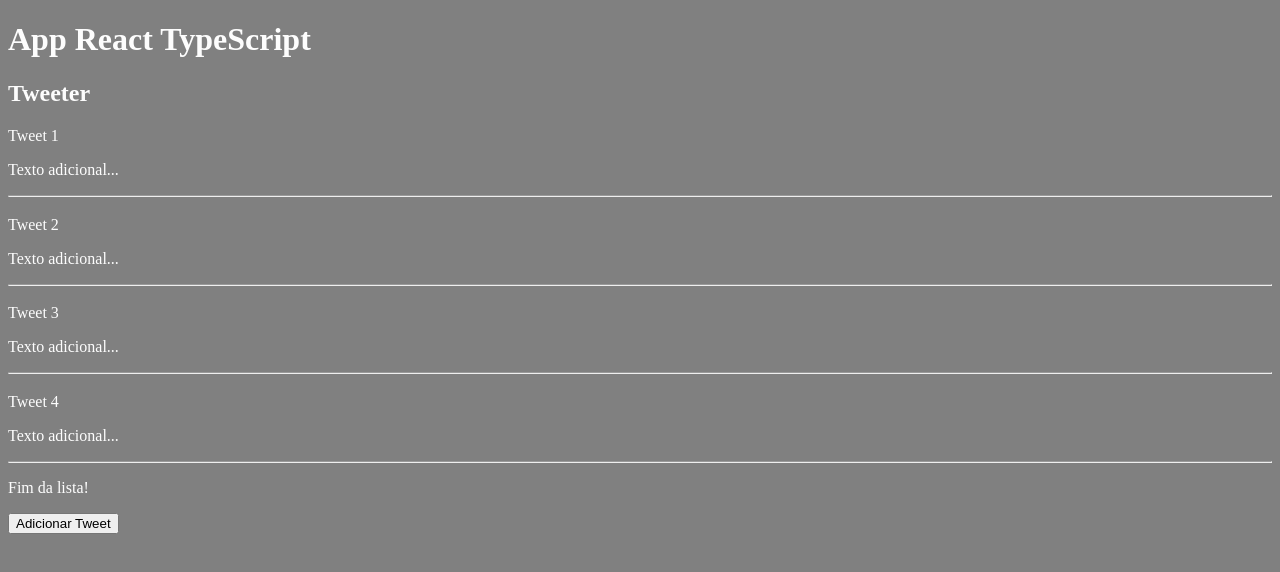
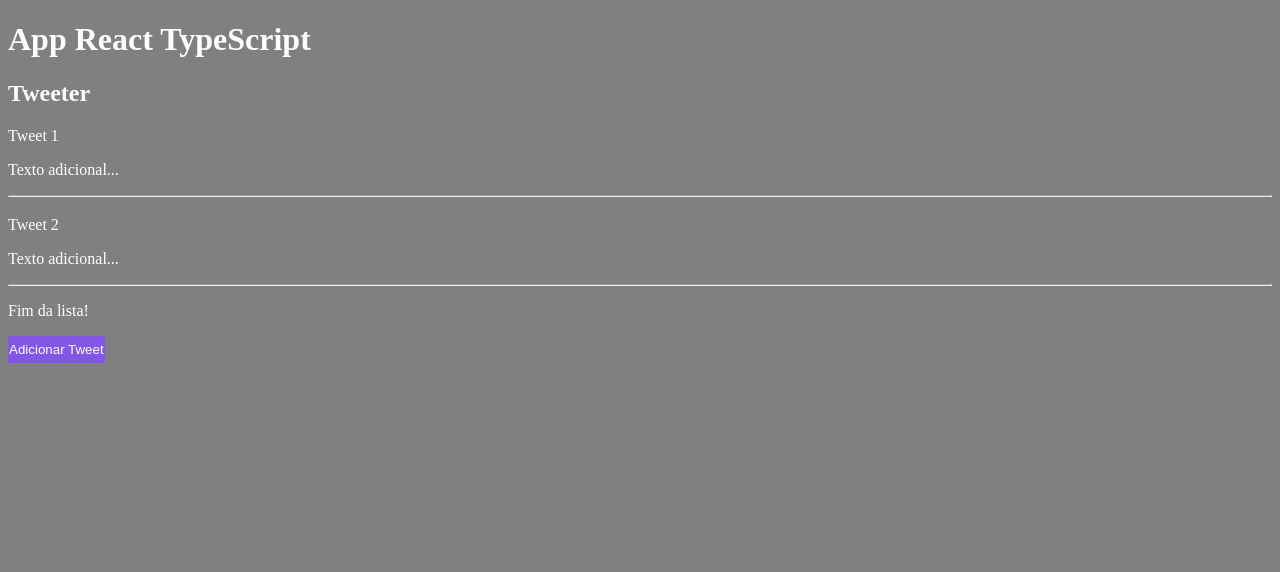
Before and after one commit to kayque-willy/react-ts-app, a React (Vite) app: page / in a window 1280 px wide. Shown: the top 572 px of the page. Built offline with nearby package versions, Linux system fonts and the light colour scheme.

Commit message:
melhorias

```diff
--- a/package.json
+++ b/package.json
@@ -10,7 +10,8 @@
   },
   "dependencies": {
     "react": "^18.2.0",
-    "react-dom": "^18.2.0"
+    "react-dom": "^18.2.0",
+    "react-router-dom": "^6.4.5"
   },
   "devDependencies": {
     "@types/react": "^18.0.26",
--- a/src/App.tsx
+++ b/src/App.tsx
@@ -1,21 +1,18 @@
 import { useState } from "react";
 import { Tweet } from "./components/Tweet";
 
-import './App.css';
+import "./App.css";
 
 function App() {
   // Cria um array de string que representa os tweets
-  const [tweets, setTweets] = useState<string[]>([
-    "Tweet 1",
-    "Tweet 2",
-    "Tweet 3",
-    "Tweet 4",
-  ]);
+  const [tweets, setTweets] = useState<string[]>(["Tweet 1", "Tweet 2"]);
+  const [tweetNumber, setTweetNumber] = useState(3);
 
   function createTweet() {
     // O setState apaga o antigo estado e adiciona um novo
     //Copia os tweets anteriores e adiciona o novo no final do array
-    setTweets([...tweets, "Tweet 5"]);
+    setTweets([...tweets,  "Tweet " + tweetNumber]);
+    setTweetNumber(tweetNumber + 1);
     // --------------------------------------------------------
     // Para exemplificar, pode ser criado um array diferente e adicioná-lo ao estado
     // let string = ["banana", "abacate", "abóbora","morango"];
@@ -33,7 +30,17 @@ function App() {
         return <Tweet text={tweet} />;
       })}
       <p>Fim da lista!</p>
-      <button onClick={createTweet}>Adicionar Tweet</button>
+      <button
+        onClick={createTweet}
+        style={{
+          background: "#8257e6",
+          border: 8,
+          padding: "6px 1px",
+          color: "#FFF",
+        }}
+      >
+        Adicionar Tweet
+      </button>
     </div>
   );
 }
```
Also changed, not shown: 1 other file (tests, documents, lock files or other folders).
